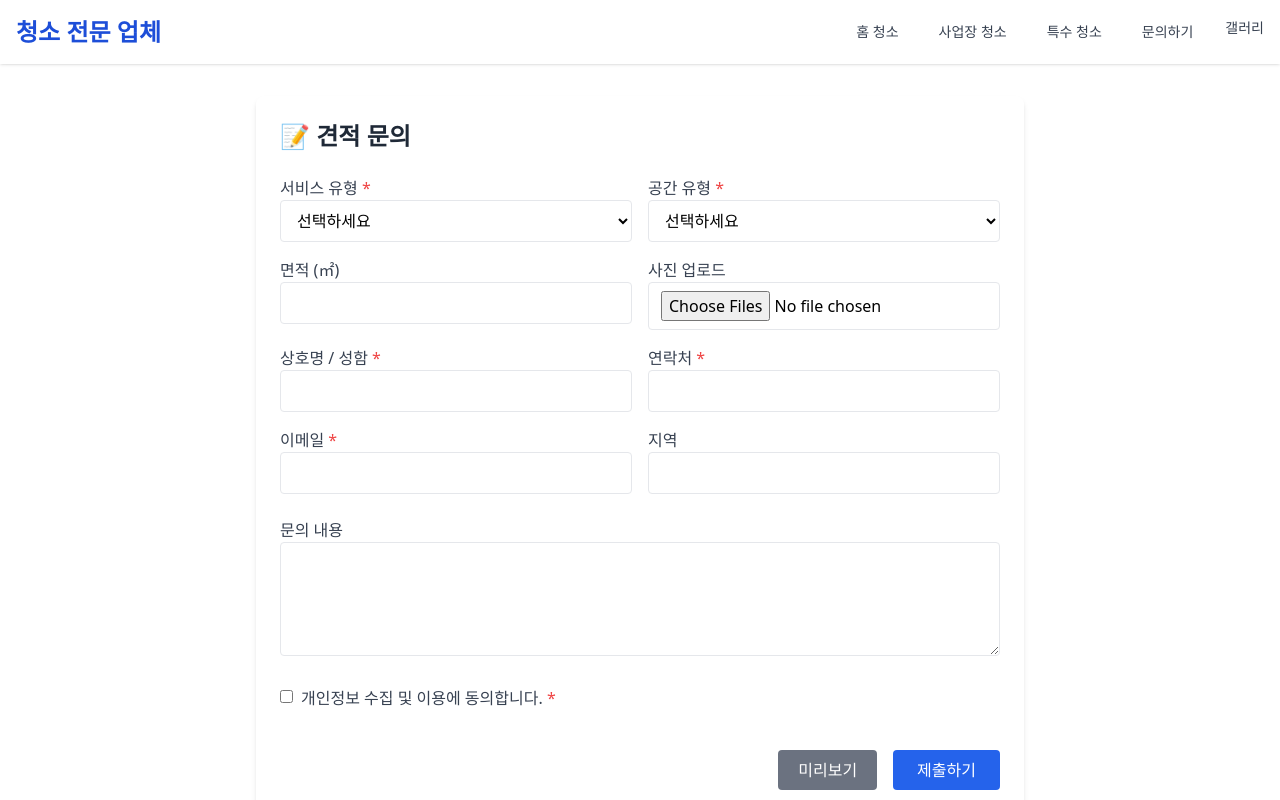
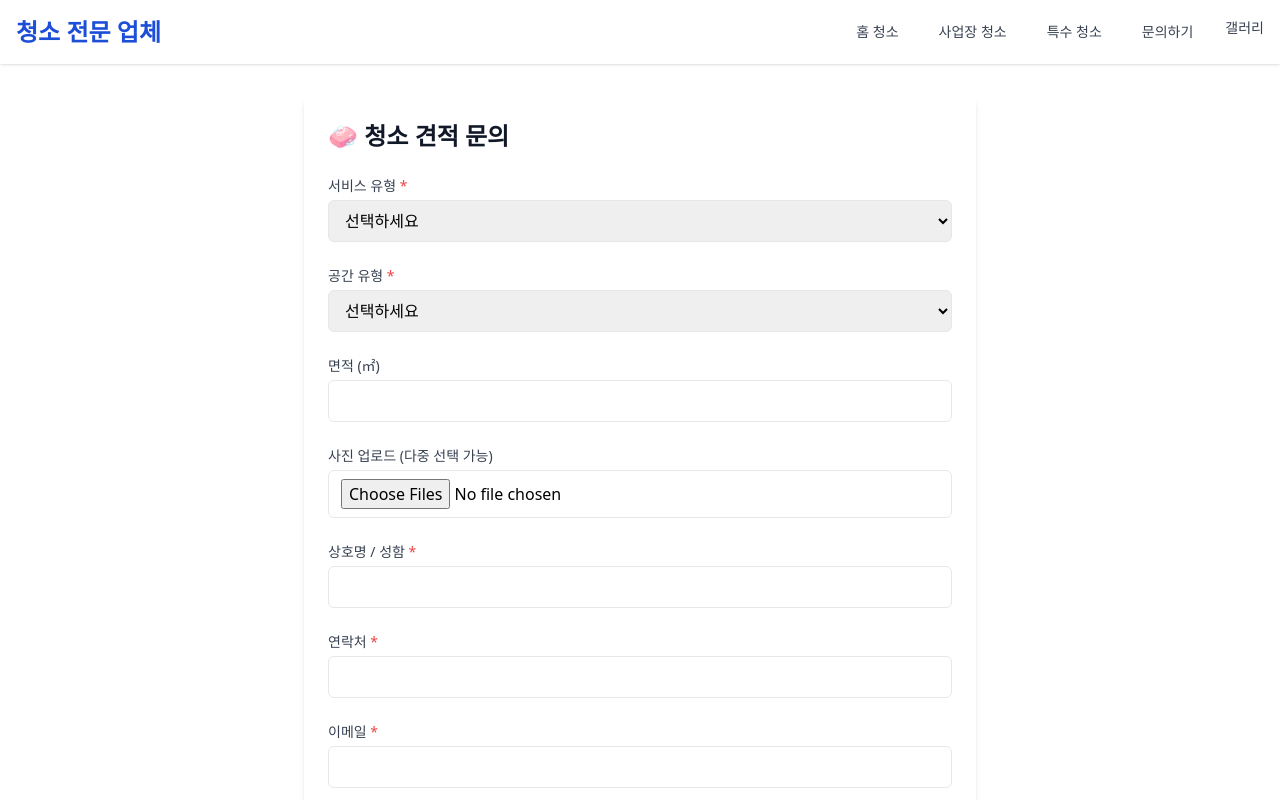
Before and after one commit to scvgong/FullStack_Cleaning_Service, a React (Vite) app in the folder Frontend/: page /contact/quote in a window 1280 px wide. Shown: the top 800 px of the page. Built offline with nearby package versions, Linux system fonts and the light colour scheme.

Commit message:
UI 수정정

```diff
--- a/Frontend/src/pages/contact/QuoteRequest.jsx
+++ b/Frontend/src/pages/contact/QuoteRequest.jsx
@@ -138,15 +138,17 @@ const QuoteRequest = () => {
   };
 
   return (
-    <form className="max-w-3xl mx-auto p-6 bg-white dark:bg-gray-800 rounded-lg shadow-md space-y-6">
-      <h2 className="text-2xl font-bold text-gray-800 dark:text-white">
-        📝 견적 문의
+    <form
+      onSubmit={handleSubmit}
+      className="max-w-2xl mx-auto p-6 bg-white dark:bg-gray-800 rounded-lg shadow-md space-y-6"
+    >
+      <h2 className="text-2xl font-bold text-gray-900 dark:text-white">
+        🧼 청소 견적 문의
       </h2>
 
-      <div className="grid sm:grid-cols-2 gap-4">
       {/* 서비스 유형 */}
       <div>
-          <label className="block font-medium text-gray-700 dark:text-gray-200">
+        <label className="block mb-1 text-sm font-medium text-gray-700 dark:text-gray-300">
           서비스 유형 <span className="text-red-500">*</span>
         </label>
         <select
@@ -154,7 +156,7 @@ const QuoteRequest = () => {
           ref={refs.serviceType}
           value={form.serviceType}
           onChange={handleChange}
-            className="w-full border rounded px-3 py-2 bg-white dark:bg-gray-700 dark:border-gray-600 dark:text-white"
+          className="w-full border px-3 py-2 rounded-md dark:bg-gray-700 dark:text-white"
         >
           <option value="">선택하세요</option>
           <option value="입주청소">입주청소</option>
@@ -170,7 +172,7 @@ const QuoteRequest = () => {
 
       {/* 공간 유형 */}
       <div>
-          <label className="block font-medium text-gray-700 dark:text-gray-200">
+        <label className="block mb-1 text-sm font-medium text-gray-700 dark:text-gray-300">
           공간 유형 <span className="text-red-500">*</span>
         </label>
         <select
@@ -178,7 +180,7 @@ const QuoteRequest = () => {
           ref={refs.spaceType}
           value={form.spaceType}
           onChange={handleChange}
-            className="w-full border rounded px-3 py-2 bg-white dark:bg-gray-700 dark:border-gray-600 dark:text-white"
+          className="w-full border px-3 py-2 rounded-md dark:bg-gray-700 dark:text-white"
         >
           <option value="">선택하세요</option>
           <option value="주거공간">주거공간</option>
@@ -192,7 +194,7 @@ const QuoteRequest = () => {
 
       {/* 면적 */}
       <div>
-          <label className="block font-medium text-gray-700 dark:text-gray-200">
+        <label className="block mb-1 text-sm font-medium text-gray-700 dark:text-gray-300">
           면적 (㎡)
         </label>
         <input
@@ -201,14 +203,14 @@ const QuoteRequest = () => {
           ref={refs.area}
           value={form.area}
           onChange={handleChange}
-            className="w-full border rounded px-3 py-2 bg-white dark:bg-gray-700 dark:border-gray-600 dark:text-white"
+          className="w-full border px-3 py-2 rounded-md dark:bg-gray-700 dark:text-white"
         />
       </div>
 
       {/* 사진 업로드 */}
       <div>
-          <label className="block font-medium text-gray-700 dark:text-gray-200">
-            사진 업로드
+        <label className="block mb-1 text-sm font-medium text-gray-700 dark:text-gray-300">
+          사진 업로드 (다중 선택 가능)
         </label>
         <input
           type="file"
@@ -216,13 +218,13 @@ const QuoteRequest = () => {
           multiple
           accept="image/*"
           onChange={handleImageChange}
-            className="w-full border rounded px-3 py-2 bg-white dark:bg-gray-700 dark:border-gray-600 dark:text-white"
+          className="w-full border px-3 py-2 rounded-md dark:bg-gray-700 dark:text-white"
         />
       </div>
 
       {/* 이름 */}
       <div>
-          <label className="block font-medium text-gray-700 dark:text-gray-200">
+        <label className="block mb-1 text-sm font-medium text-gray-700 dark:text-gray-300">
           상호명 / 성함 <span className="text-red-500">*</span>
         </label>
         <input
@@ -231,7 +233,7 @@ const QuoteRequest = () => {
           ref={refs.name}
           value={form.name}
           onChange={handleChange}
-            className="w-full border rounded px-3 py-2 bg-white dark:bg-gray-700 dark:border-gray-600 dark:text-white"
+          className="w-full border px-3 py-2 rounded-md dark:bg-gray-700 dark:text-white"
         />
         {errors.name && (
           <p className="text-red-500 text-sm mt-1">{errors.name}</p>
@@ -240,7 +242,7 @@ const QuoteRequest = () => {
 
       {/* 연락처 */}
       <div>
-          <label className="block font-medium text-gray-700 dark:text-gray-200">
+        <label className="block mb-1 text-sm font-medium text-gray-700 dark:text-gray-300">
           연락처 <span className="text-red-500">*</span>
         </label>
         <input
@@ -249,7 +251,7 @@ const QuoteRequest = () => {
           ref={refs.phone}
           value={form.phone}
           onChange={handleChange}
-            className="w-full border rounded px-3 py-2 bg-white dark:bg-gray-700 dark:border-gray-600 dark:text-white"
+          className="w-full border px-3 py-2 rounded-md dark:bg-gray-700 dark:text-white"
         />
         {errors.phone && (
           <p className="text-red-500 text-sm mt-1">{errors.phone}</p>
@@ -258,7 +260,7 @@ const QuoteRequest = () => {
 
       {/* 이메일 */}
       <div>
-          <label className="block font-medium text-gray-700 dark:text-gray-200">
+        <label className="block mb-1 text-sm font-medium text-gray-700 dark:text-gray-300">
           이메일 <span className="text-red-500">*</span>
         </label>
         <input
@@ -267,7 +269,7 @@ const QuoteRequest = () => {
           ref={refs.email}
           value={form.email}
           onChange={handleChange}
-            className="w-full border rounded px-3 py-2 bg-white dark:bg-gray-700 dark:border-gray-600 dark:text-white"
+          className="w-full border px-3 py-2 rounded-md dark:bg-gray-700 dark:text-white"
         />
         {errors.email && (
           <p className="text-red-500 text-sm mt-1">{errors.email}</p>
@@ -276,7 +278,7 @@ const QuoteRequest = () => {
 
       {/* 지역 */}
       <div>
-          <label className="block font-medium text-gray-700 dark:text-gray-200">
+        <label className="block mb-1 text-sm font-medium text-gray-700 dark:text-gray-300">
           지역
         </label>
         <input
@@ -284,14 +286,13 @@ const QuoteRequest = () => {
           name="location"
           value={form.location}
           onChange={handleChange}
-            className="w-full border rounded px-3 py-2 bg-white dark:bg-gray-700 dark:border-gray-600 dark:text-white"
+          className="w-full border px-3 py-2 rounded-md dark:bg-gray-700 dark:text-white"
         />
       </div>
-      </div>
 
-      {/* 문의 내용 */}
+      {/* 메시지 */}
       <div>
-        <label className="block font-medium text-gray-700 dark:text-gray-200">
+        <label className="block mb-1 text-sm font-medium text-gray-700 dark:text-gray-300">
           문의 내용
         </label>
         <textarea
@@ -299,23 +300,26 @@ const QuoteRequest = () => {
           value={form.message}
           onChange={handleChange}
           rows={4}
-          className="w-full border rounded px-3 py-2 bg-white dark:bg-gray-700 dark:border-gray-600 dark:text-white"
+          className="w-full border px-3 py-2 rounded-md dark:bg-gray-700 dark:text-white"
         />
       </div>
 
       {/* 동의 */}
-      <div className="flex items-start space-x-2">
+      <div className="flex items-start">
         <input
           id="agree"
           type="checkbox"
           name="agree"
           checked={form.agree}
           onChange={handleChange}
-          className="mt-1"
+          className="mt-1 mr-2"
         />
-        <label htmlFor="agree" className="text-gray-700 dark:text-gray-200">
-          개인정보 수집 및 이용에 동의합니다.{" "}
-          <span className="text-red-500">*</span>
+        <label
+          htmlFor="agree"
+          className="text-sm text-gray-700 dark:text-gray-300"
+        >
+          개인정보 수집 및 이용에 동의합니다.
+          <span className="text-red-500"> *</span>
         </label>
       </div>
 
```
Lines whose indentation alone changed are shown as unchanged.
